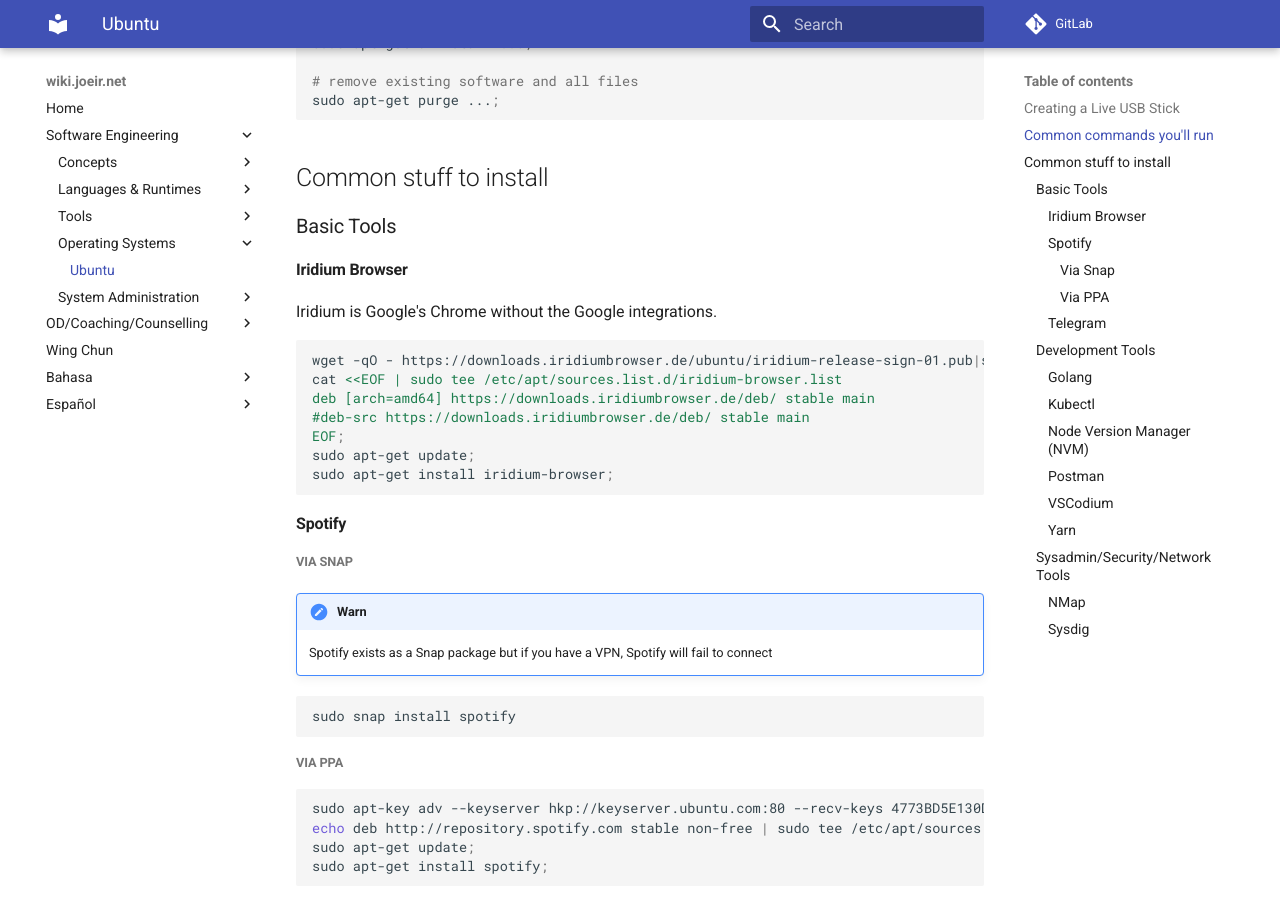
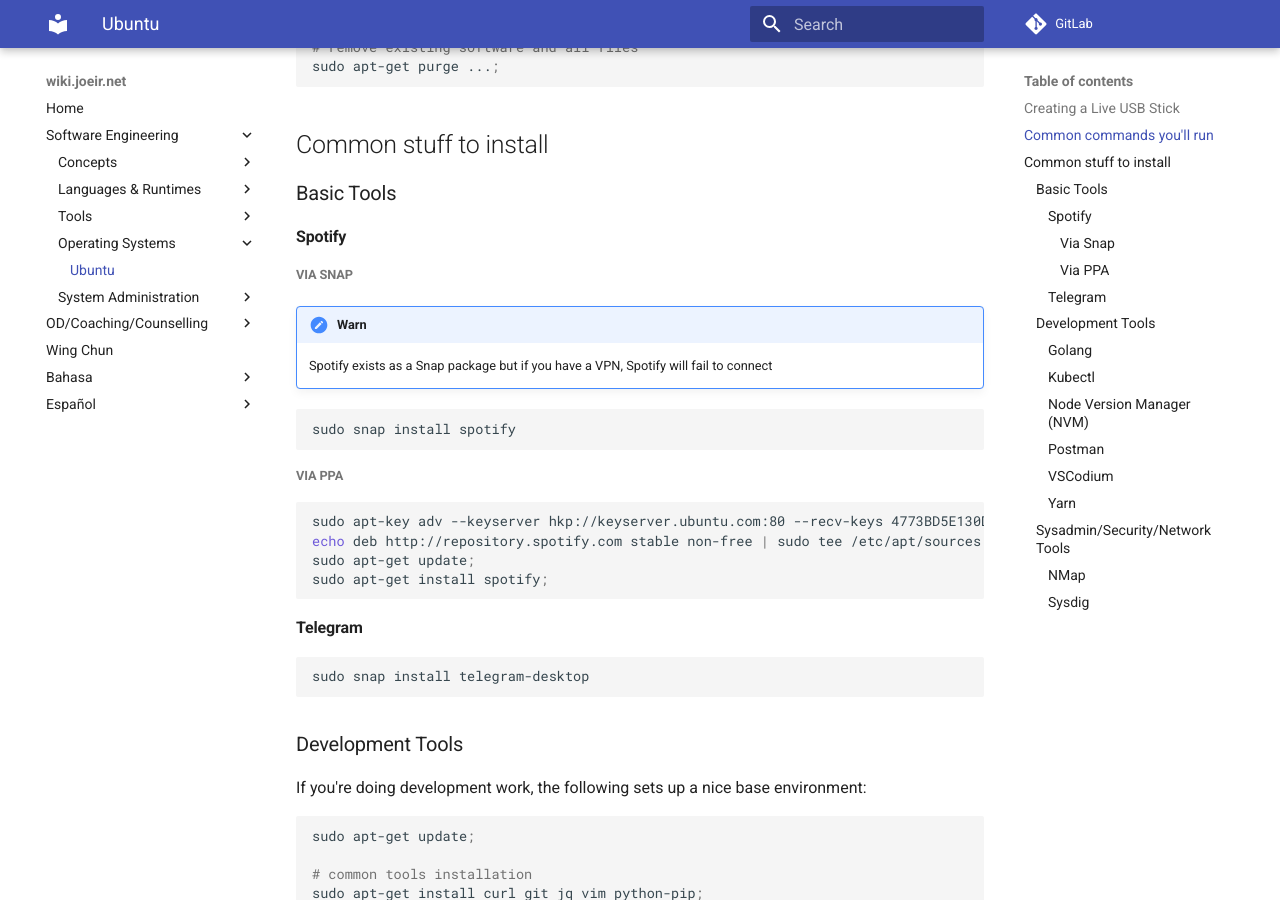
Before and after one commit to zephinzer/wiki.joeir.net, an MkDocs documentation site: the page built from docs/software-engineering/os/ubuntu.md, in a window 1280 px wide and 900 px high, scrolled down 1688 px. Built offline with MkDocs 1.6.1 and Material for MkDocs 9.7.7, drawn with Linux system fonts in a browser that asks for light colours; comment, search, counter and statistics services are not loaded.

Commit message:
removed iridium - dont recommend because of update cycle

````diff
--- a/docs/software-engineering/os/ubuntu.md
+++ b/docs/software-engineering/os/ubuntu.md
@@ -5,7 +5,6 @@
   - [Common commands you'll run](#common-commands-youll-run)
   - [Common stuff to install](#common-stuff-to-install)
     - [Basic Tools](#basic-tools)
-      - [Iridium Browser](#iridium-browser)
       - [Spotify](#spotify)
         - [Via Snap](#via-snap)
         - [Via PPA](#via-ppa)
@@ -71,20 +70,6 @@
 ## Common stuff to install
 
 ### Basic Tools
-
-#### Iridium Browser
-
-Iridium is Google's Chrome without the Google integrations.
-
-```sh
-wget -qO - https://downloads.iridiumbrowser.de/ubuntu/iridium-release-sign-01.pub|sudo apt-key add -;
-cat <<EOF | sudo tee /etc/apt/sources.list.d/iridium-browser.list
-deb [arch=amd64] https://downloads.iridiumbrowser.de/deb/ stable main
-#deb-src https://downloads.iridiumbrowser.de/deb/ stable main
-EOF;
-sudo apt-get update;
-sudo apt-get install iridium-browser;
-```
 
 #### Spotify
 
````
